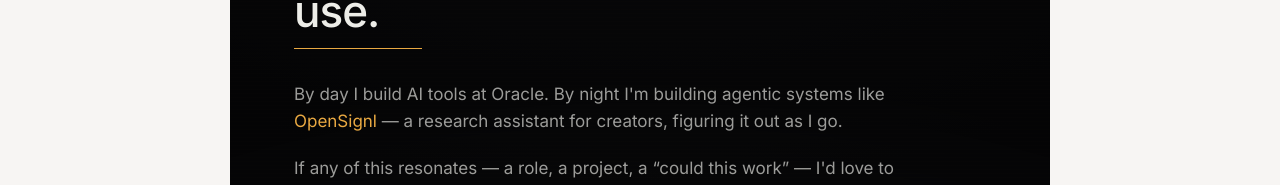
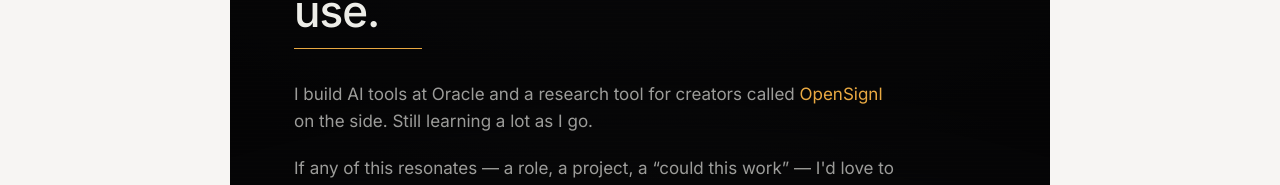
Before and after one commit to AbdarrahmanAyyaz/abdarrahmanayyaz.github.io, a React (Create React App) app: page / in a window 1280 px wide. Shown: the part 271-456 px from the top of the page. Built offline with nearby package versions, Linux system fonts and the light colour scheme; no server answers.

Commit message:
Rewrite hero subhead to drop by-day/by-night framing

```diff
--- a/src/components/NotebookHero.jsx
+++ b/src/components/NotebookHero.jsx
@@ -57,10 +57,9 @@ export default function NotebookHero() {
         className="animate-fade-up mt-8 max-w-[56ch] text-[17px] leading-[1.6] text-ink-muted"
         style={{ animationDelay: '0.2s' }}
       >
-        By day I build AI tools at Oracle. By night I&apos;m building
-        agentic systems like{' '}
-        <span className="text-nb-amber">OpenSignl</span> &mdash; a research
-        assistant for creators, figuring it out as I go.
+        I build AI tools at Oracle and a research tool for creators called{' '}
+        <span className="text-nb-amber">OpenSignl</span> on the side. Still
+        learning a lot as I go.
       </p>
 
       {/* Subhead para 2 */}
```
